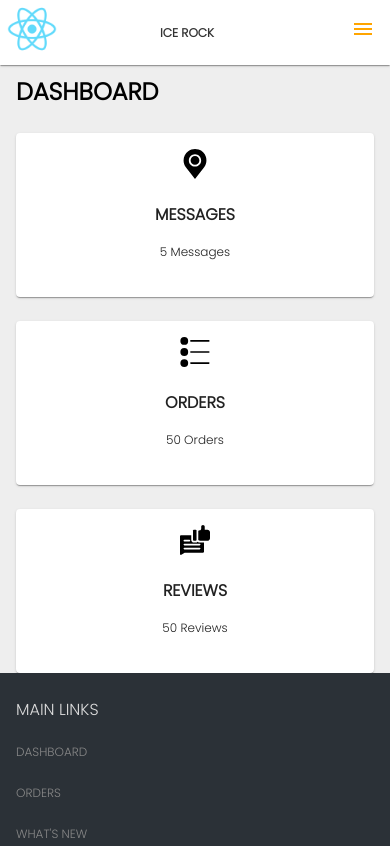
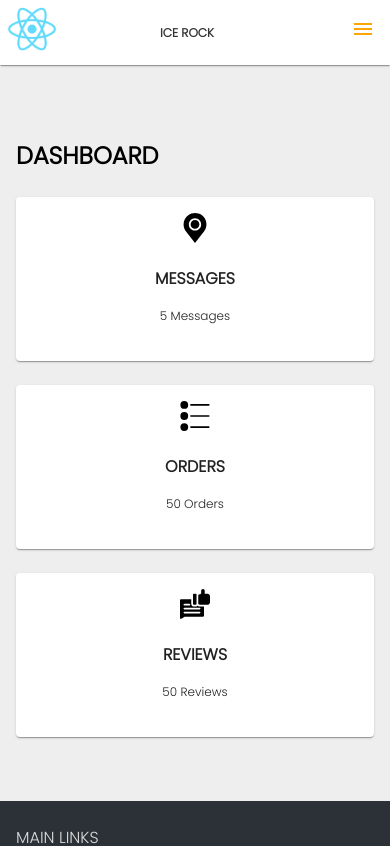
Before and after one commit to stanleyHayes/icerock-admin, a React (Create React App) app: page / in a window 390 px wide. Shown: the top 846 px of the page. Built offline with nearby package versions, Linux system fonts and the light colour scheme.

Commit message:
Padding in mobile issue fixed

```diff
--- a/src/pages/dashboard/DashboardPage.js
+++ b/src/pages/dashboard/DashboardPage.js
@@ -1,10 +1,11 @@
 import React from "react";
 import Layout from "../../components/layout/Layout";
-import {CardContent, Container, Grid, Card, Avatar} from "@material-ui/core";
+import {CardContent, Container, Grid, Card} from "@material-ui/core";
 
 function DashboardPage() {
     return (
         <Layout>
+            <div className="padding-vertical-huge">
                 <Container>
                     <p className="font-weight-bold font-size-large uppercase">Dashboard</p>
                     <Grid container={true} spacing={3}>
@@ -51,6 +52,7 @@ function DashboardPage() {
                         </Grid>
                     </Grid>
                 </Container>
+            </div>
         </Layout>
     )
 }
```
Lines whose indentation alone changed are shown as unchanged.
